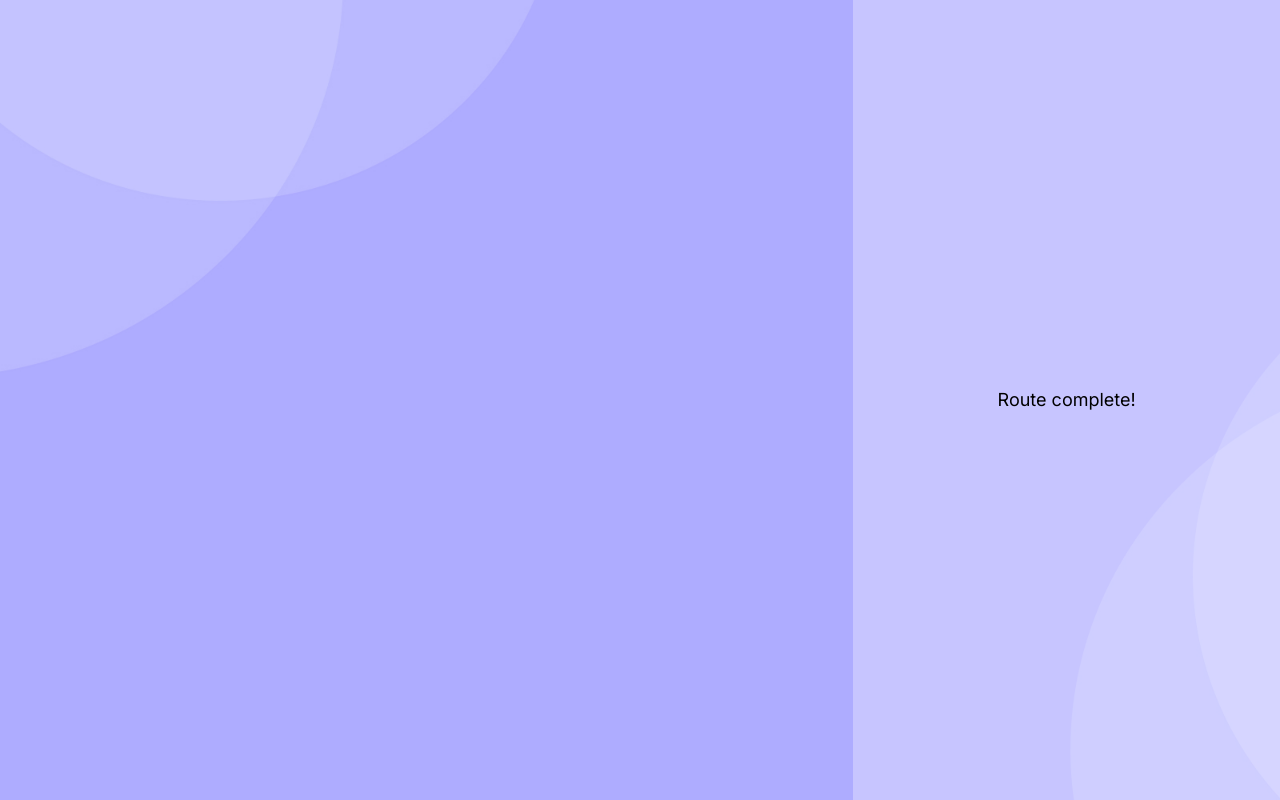
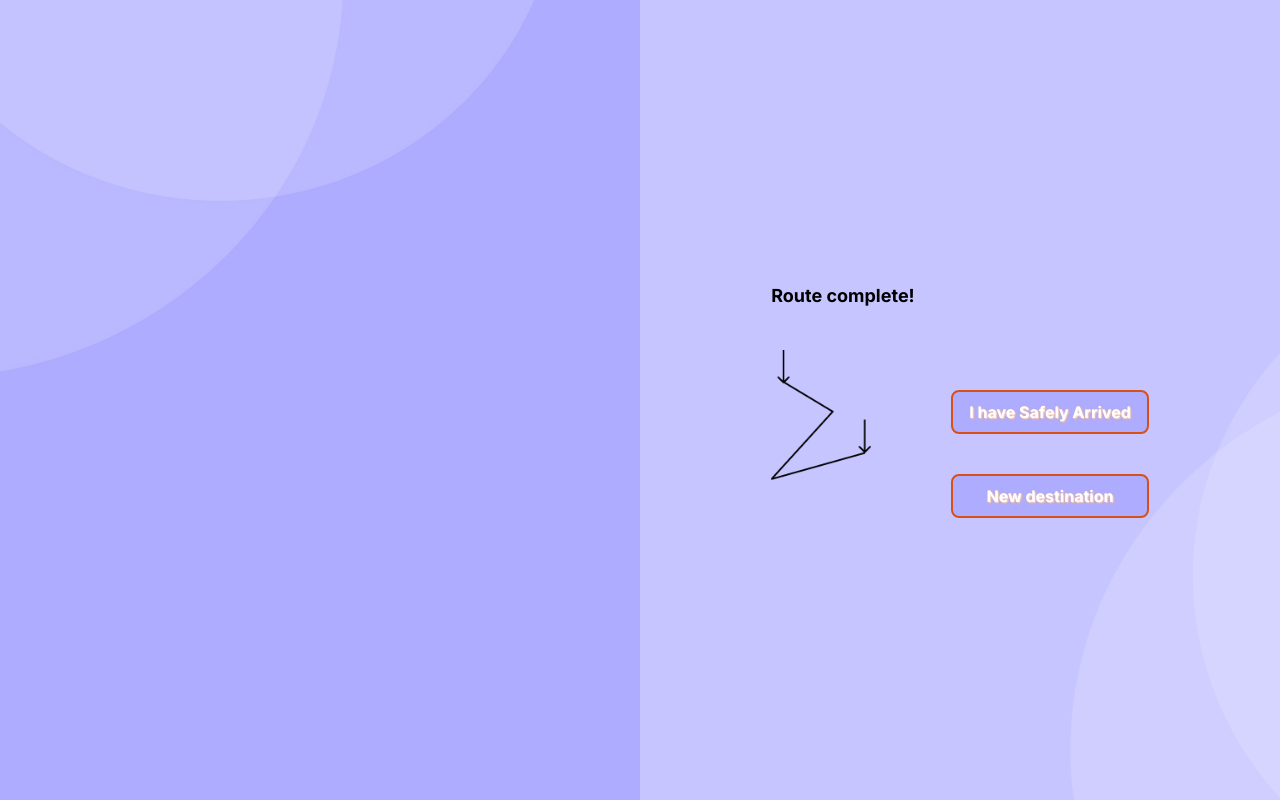
Before and after one commit to Beta-test-initiation/nwHacks_2024, a Next.js app in the folder explorable1/: page /enroute in a window 1280 px wide. Built offline with nearby package versions, Linux system fonts and the light colour scheme.

Commit message:
added more pages boilerplate web app ready

```diff
--- a/explorable1/app/enroute/page.jsx
+++ b/explorable1/app/enroute/page.jsx
@@ -1,14 +1,36 @@
-import React from 'react'
+import React from 'react';
+import Image from 'next/image'
 
 const page = () => {
   return (
     <div className="flex">
-        <div className="w-2/3"></div>
-        <div className="flex w-1/3 h-screen bg-white/[0.3] items-center justify-center">
+        <div className="w-1/2">
+
+        </div>
+        <div className="flex w-1/2 h-screen bg-white/[0.3] items-center justify-center">
             <div className="">
-                <p className='text-black font-bolf text-lg'>
+                <p className='text-black font-bold text-lg'>
                 Route complete!
                 </p>
+                <div className="flex ">
+                    <div className="mt-10">
+                        <Image src="/assets/route.png" height={250} width={100}/>
+                </div>
+                    <div className="flex flex-col ml-20 mt-20">
+                    <button className ="bg-[#AEACFF] border-2 border-[#D95017] rounded-lg text-white font-bold py-2 px-4 rounded text-white" style={{ textShadow: '1px 1px 2px , 1px 1px 2px #D95017' }} type="button">
+
+                        I have Safely Arrived
+
+                    </button>
+                    <button className ="mt-10 bg-[#AEACFF] border-2 border-[#D95017] rounded-lg text-white font-bold py-2 px-4 rounded text-white" style={{ textShadow: '1px 1px 2px , 1px 1px 2px #D95017' }} type="button">
+
+                        New destination
+
+                    </button>
+
+                    </div>
+                </div>
+
             </div>
         </div>
     </div>
--- a/explorable1/app/path/page.jsx
+++ b/explorable1/app/path/page.jsx
@@ -18,8 +18,8 @@ const page = () => {
             </div>
         </div>
         <div className="w-1/2 flex flex-col">
-          <div className="bg-white/[0.3] rounded-lg flex items-center w-11/12">
-            <p className='text-black'>450m</p>
+          <div className="bg-white/[0.3] rounded-lg flex items-center justify-center gap-8 p-2 w-11/12">
+            <p className='text-black '>450m</p>
             <p className='text-black'>4 min</p>
             <p className='text-black'>ETA: 15:32</p>
           </div>
```
Also changed, not shown: explorable1/public/assets/route.png (added).
